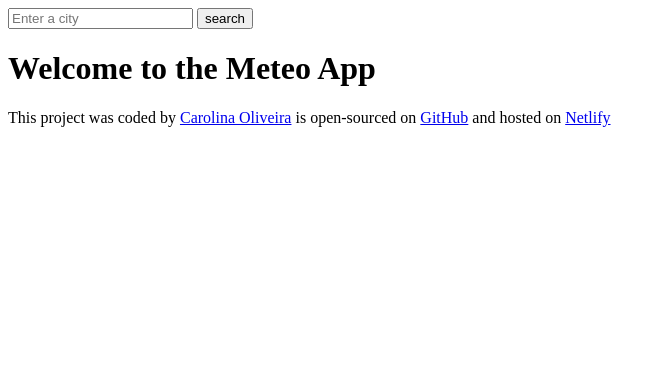
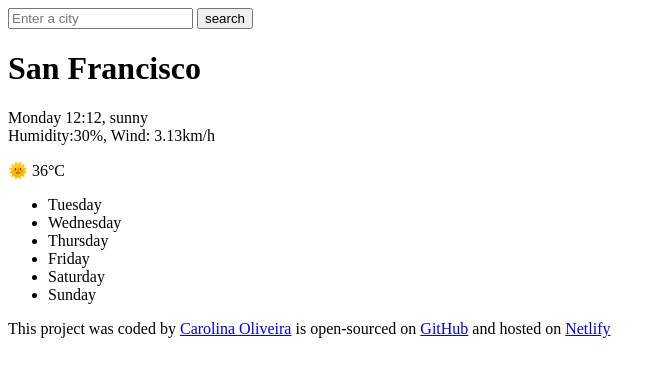
Before and after one commit to carolinadoliveira/meteo, a plain HTML site: page index.html in a window 1280 px wide. Shown: the whole page, without its empty margins (0-665 px from the left). Drawn offline with Linux system fonts and the light colour scheme.

Commit message:
added days of the week as a list

```diff
--- a/index.html
+++ b/index.html
@@ -14,9 +14,24 @@
     </header>
 
     <main>
-      <h1>Welcome to the Meteo App</h1>
+      <div>
+        <h1>San Francisco</h1>
+        <p>
+          Monday 12:12, sunny
+          <br />
+          Humidity:30%, Wind: 3.13km/h
+        </p>
+      </div>
+      <div>🌞 36°C</div>
     </main>
-
+    <ul>
+      <li>Tuesday</li>
+      <li>Wednesday</li>
+      <li>Thursday</li>
+      <li>Friday</li>
+      <li>Saturday</li>
+      <li>Sunday</li>
+    </ul>
     <footer>
       This project was coded by
       <a href="https://github.com/carolinadoliveira" target="_blank"
```
